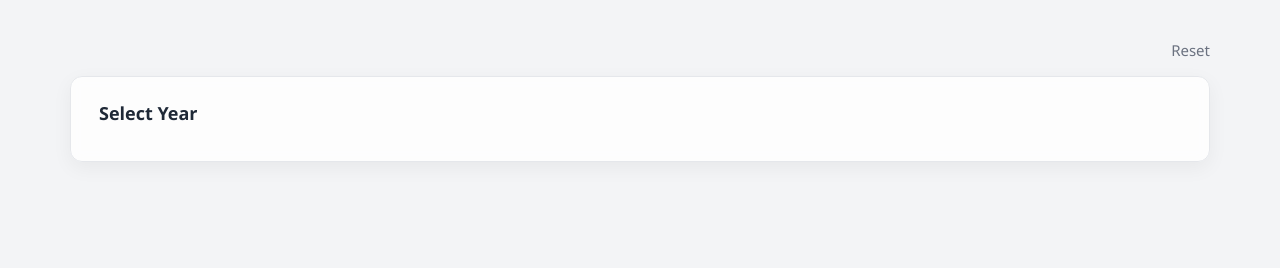
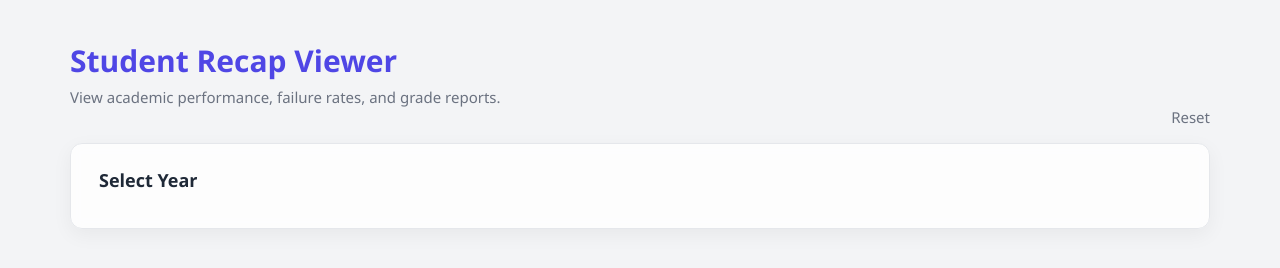
Before and after one commit to mshayanfaisal/database-project, a website: page index.html in a window 1280 px wide. Drawn offline with nearby package versions, Linux system fonts and the light colour scheme; no server answers.

Commit message:
Heading title added

```diff
--- a/index.html
+++ b/index.html
@@ -9,7 +9,7 @@
       src="https://cdn.jsdelivr.net/npm/alpinejs@3.x.x/dist/cdn.min.js"
     ></script>
     <script src="app.js"></script>
-    <title>Recap Viewer</title>
+    <title>Student Recap Viewer – Grade & Failure Report</title>
 
     <style>
       :root {
@@ -47,6 +47,13 @@
       a {
         text-decoration: none;
         color: inherit;
+      }
+
+      h1 {
+        font-size: 2rem;
+        font-weight: 700;
+        color: var(--primary-dark);
+        margin-bottom: 6px;
       }
 
       h4 {
@@ -182,6 +189,14 @@
   </head>
 
   <body x-data="App()" x-init="getYears()">
+    <!-- Header with Project Title -->
+    <header class="mb-8">
+      <h1>Student Recap Viewer</h1>
+      <p style="font-size: 1rem; color: var(--text-muted)">
+        View academic performance, failure rates, and grade reports.
+      </p>
+    </header>
+
     <div class="top-link">
       <a href="#" @click="Reset()">Reset</a>
     </div>
```
